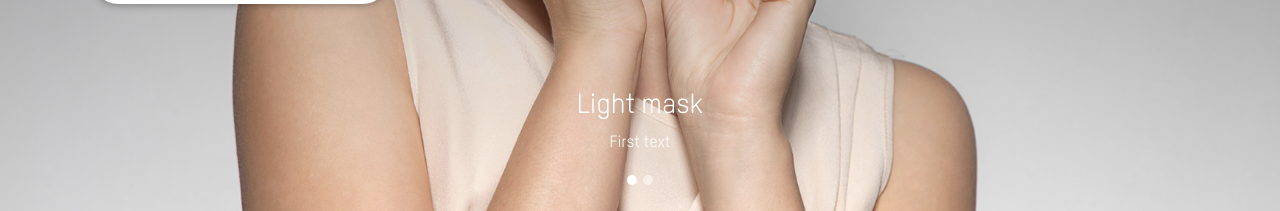
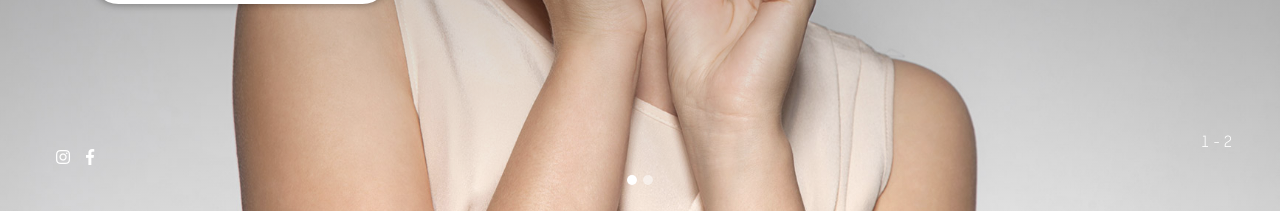
Before and after one commit to inani/heracles-webapp, a React (Create React App) app: page / in a window 1280 px wide. Shown: the part 589-800 px from the top of the page. Built offline with nearby package versions, Linux system fonts and the light colour scheme.

Commit message:
Full flexible and scaleable carousel support

```diff
--- a/public/index.html
+++ b/public/index.html
@@ -23,6 +23,7 @@
       Learn how to configure a non-root public URL by running `npm run build`.
     -->
     <title>React App</title>
+    <link rel="stylesheet" href="https://use.fontawesome.com/releases/v5.7.2/css/all.css" integrity="sha384-fnmOCqbTlWIlj8LyTjo7mOUStjsKC4pOpQbqyi7RrhN7udi9RwhKkMHpvLbHG9Sr" crossorigin="anonymous">
   </head>
   <body>
     <noscript>You need to enable JavaScript to run this app.</noscript>
--- a/src/components/molecules/hero-carousel/index.js
+++ b/src/components/molecules/hero-carousel/index.js
@@ -4,11 +4,12 @@ import * as React from 'react'
 import Btn from "../../atoms/button"
 
 type Props = {
-    className: string
+    className: string,
+    sociallinks: string;
 }
 
 const Hero = (props: Props): React.Element<*> => {
-    const { heroitems } = props;
+    const { heroitems, sociallinks } = props;
 
 
     function getActive(id){
@@ -33,7 +34,7 @@ const Hero = (props: Props): React.Element<*> => {
         <div id="hero-carousel" class="carousel slide carousel-fade" data-ride="carousel">
             <ol class="carousel-indicators">
                 {heroitems.map((item, i) => {
-                    return (<li data-target="#hero-carousel" data-slide-to={i} className={getActive(i)}></li>)
+                    return (<li key={i} data-target="#hero-carousel" data-slide-to={i} className={getActive(i)}></li>)
                 })}
             </ol>
 
@@ -41,7 +42,7 @@ const Hero = (props: Props): React.Element<*> => {
 
             {heroitems.map((item, i) => {
                 return (
-                    <div className={getActiveItem(i)}>
+                    <div key={i} className={getActiveItem(i)}>
                         <div class="view hero-view" style={{backgroundImage: 'url('+ item.img +')'}}>
                             <div class="mask hero-gradient d-flex justify-content-center align-items-center">
                                 <div className="container">
@@ -57,15 +58,31 @@ const Hero = (props: Props): React.Element<*> => {
                                 </div>
                             </div>
                         </div>
-                        <div class="carousel-caption">
-                            <div class="animated fadeInDown">
-                                <h3 class="h3-responsive">Light mask</h3>
-                                <p>First text</p>
+                        <div class="carousel-caption pl-5 pr-5">
+                            <div className="row white-text">
+                                <div className="col-md-6 text-left">
+
+                                </div>
+                                <div className="col-md-6 text-right">
+                                    <p>{i+1} - {heroitems.length}</p>
+                                </div>
                             </div>
                         </div>
                     </div>
                 );
             })}
+                <div class="carousel-caption pl-5 pr-5">
+                    <div className="row white-text">
+                        <div className="col-md-6 text-left">
+
+                            <a href={sociallinks[0].ig} className="m-2 white-text"><i class="fab fa-instagram"></i></a>
+                            <a href={sociallinks[0].fb} className="m-2 white-text"><i class="fab fa-facebook-f"></i></a>
+                        </div>
+                        <div className="col-md-6 text-right">
+
+                        </div>
+                    </div>
+                </div>
             </div>
 
             <a class="carousel-control-prev" href="#hero-carousel" role="button" data-slide="prev">
--- a/src/components/organisms/intro/index.js
+++ b/src/components/organisms/intro/index.js
@@ -5,12 +5,9 @@ import Btn from "../../atoms/button"
 
 import Nav from "../../molecules/nav";
 import Hero from "../../molecules/hero-carousel";
-import HeroContent from "../../molecules/hero_content";
-
-
 
 const Intro = (props: Props): React.Element<*> => {
-    const { navitems, heroitems } = props;
+    const { navitems, heroitems, sociallinks } = props;
 
     function GetState(active) {
         if (active) {
@@ -36,7 +33,7 @@ const Intro = (props: Props): React.Element<*> => {
             })}
         </ul>
        </Nav>,
-       <Hero heroitems={heroitems}/>
+       <Hero heroitems={heroitems} sociallinks={sociallinks}/>
     ];
 
     return (
--- a/src/components/pages/Homepage.js
+++ b/src/components/pages/Homepage.js
@@ -10,6 +10,7 @@ import Intro from "../organisms/intro";
 
 //Replace with CMS!
 import bg1 from "./bg1.jpg";
+import bg2 from "./bg2.jpg";
 /* Later to be replaced with headless CMS content */
 let navitems = [
   {href:"/why-us", text:"Warum TheUniqueStory?", active:false, type:"text"},
@@ -22,7 +23,11 @@ let navitems = [
 
 let heroitems = [
   {img:bg1,head:"Don't call it a cream,<br>call it your unique<br>program.", subhead:"Deine persönliche Erfolgsstory zu schöner Haut durch individuelle Beautyprogramme von erfahrenen Experten.",btntext:"Beautyprogramm starten",btnhref:"/start"},
-  {img:"test2.jpg",head:"Don't call it a cream,<br>call it Lorem Ipsum.", subhead:"Lorem Ipsum Dolor sit amet.",btntext:"",btnhref:""}
+  {img:bg2,head:"Don't call it a cream,<br>call it Lorem Ipsum.", subhead:"Lorem Ipsum Dolor sit amet.",btntext:"",btnhref:""}
+]
+
+let sociallinks = [
+  {fb:"https://www.facebook.com", ig:"https://www.instagram.com"}
 ]
 
 // Rendering of all active organisms
@@ -30,7 +35,7 @@ class Homepage extends Component {
   render() {
     return (
       <main className="Homepage">
-        <Intro navitems={navitems} heroitems={heroitems}/>
+        <Intro navitems={navitems} heroitems={heroitems} sociallinks={sociallinks}/>
       </main>
     );
   }
--- a/src/mdb/scss/_custom-styles.scss
+++ b/src/mdb/scss/_custom-styles.scss
@@ -45,6 +45,12 @@ h1 {
     background-repeat: no-repeat !important;
     background-size: cover !important;
     background-position: center center !important;
+}
+.carousel-caption{
+    right: auto !important;
+    left: auto !important;
+    width: 100%;
+    z-index: 2;
 }
 .hero-gradient{
   content:'';
```
Also changed, not shown: src/components/pages/bg2.jpg (added).
